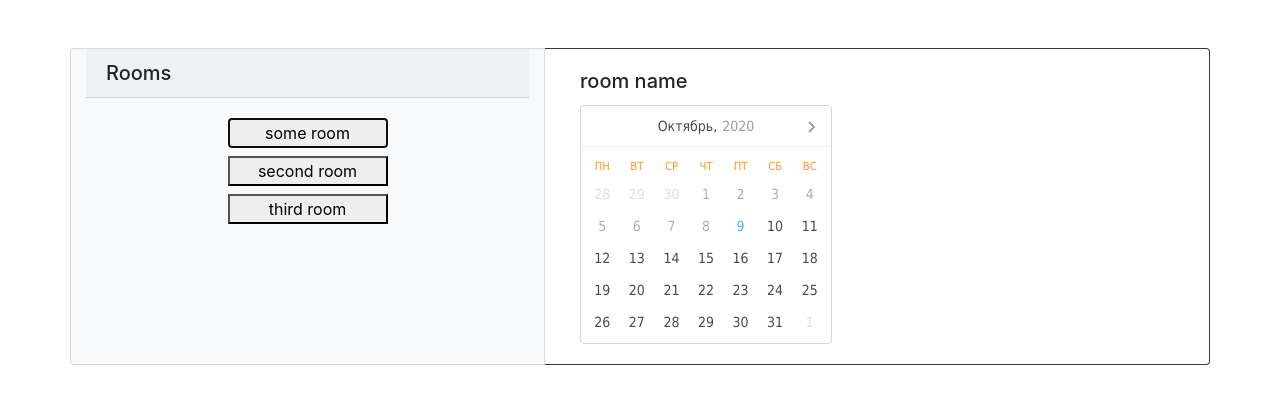
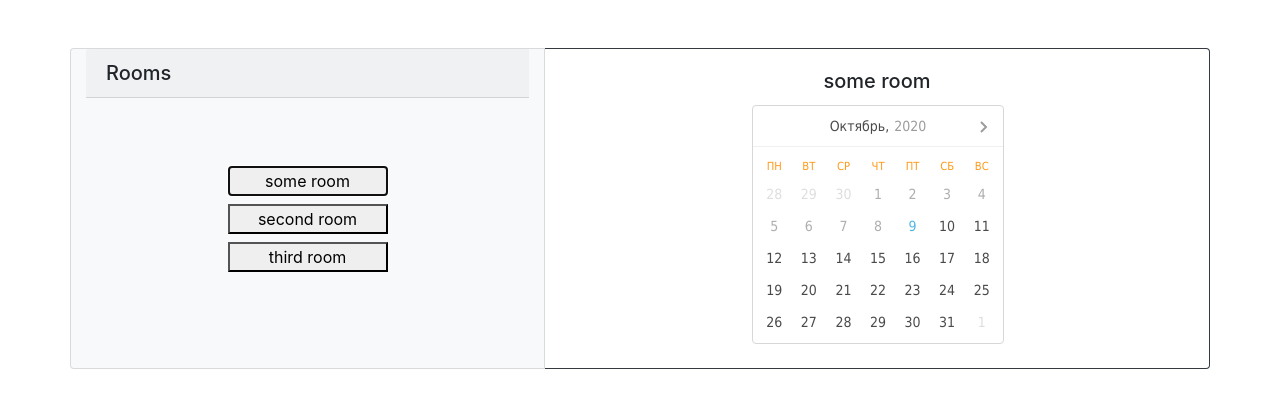
Before and after one commit to dvGorokhov/rooms, a website built with webpack: page src/rooms.html in a window 1280 px wide. Both pictures are taken after a click on the button "some room". Built offline with nearby package versions, Linux system fonts and the light colour scheme; data requests are answered from the project's data file.

Commit message:
add new fetch booking

```diff
--- a/db.json
+++ b/db.json
@@ -9,11 +9,6 @@
       "id": 2,
       "name": "Kelly",
       "role": "user"
-    },
-    {
-      "name": "dasdas",
-      "role": "user",
-      "id": 3
     }
   ],
   "room": [
@@ -30,11 +25,27 @@
       "id": 3
     }
   ],
-  "booking": {
+  "booking": [
+    {
       "id": 1,
       "userId": 1,
       "roomId": 1,
       "date": "some date",
       "time": "some time"
+    },
+    {
+      "id": 2,
+      "userId": 1,
+      "roomId": 1,
+      "date": "some date",
+      "time": "some time"
+    },
+    {
+      "id": 3,
+      "userId": 3,
+      "roomId": 3,
+      "date": "some date",
+      "time": "some time"
     }
+  ]
 }
--- a/src/rooms.html
+++ b/src/rooms.html
@@ -14,6 +14,17 @@
             margin-left: auto;
             margin-right: auto;
         }
+
+        .datepicker-here {
+            margin-left: auto;
+            margin-right: auto;
+            max-width: 250px;
+        }
+
+        #see_date {
+            text-align: center;
+            text-decoration: underline;
+        }
     </style>
     <title>rooms</title>
 </head>
@@ -23,15 +34,16 @@
         <div class="card-group row mt-5">
             <div class="card bg-light col-5">
                 <h5 class="card-header">Rooms</h5>
-                <div class="card-body" id="user_room">
+                <div class="card-body mt-5" id="user_room">
                 </div>
             </div>
             <div class="card border-dark col-7">
                 <div class="card-body">
-                    <h5 class="card-title">room name</h5>
+                    <h5 class="card-title text-center room_name">room name</h5>
                     <div class="card-text">
-                        <div class="datepicker-here"></div>
-                        <div id="see_date"> </div>
+                        <div class="datepicker-here my-1"></div>
+                        <div id="see_date">
+                        </div>
                     </div>
                 </div>
             </div>
--- a/src/rooms.js
+++ b/src/rooms.js
@@ -1,14 +1,18 @@
 const URL_rooms_name_db = 'http://localhost:3000/room'
+const URL_booking_room = 'http://localhost:3000/booking'
+let booking = []
+let rooms = []
+let roomID = null
 
 $().ready(() => {
+    hideCalendar()
     let pick_date = $('.datepicker-here')
     getRooms_db()
     pick_date.datepicker({
         minDate: new Date()
     })
     pick_date.on('click', function () {
-        $('#see_date').text(pick_date.val())
-        console.log(pick_date.val());
+        $('#see_date').text('')
         show_time()
     })
 });
@@ -17,13 +21,23 @@ function getRooms_db() {
     fetch(URL_rooms_name_db).then(response => {
         return response.json()
     }).then(data => {
-        data.forEach((elem, index) => {
-            let allRooms = $('<button class="card-text btn-block">')
-            allRooms.attr('index', index)
+        console.log(data);
+        rooms = data
+        rooms.forEach((elem, index) => {
+            let allRooms = $('<button class="card-text btn-block btn_room">')
+            allRooms.attr('roomID', elem.id)
             $('#user_room').append(allRooms)
-            allRooms.text(data[index].roomName)
+            allRooms.text(rooms[index].roomName)
+            console.log(elem.roomName);
         });
+        $('.btn_room').on('click', function () {
+            show_calendar(this.getAttribute('roomID'), this.textContent)
+        })
     })
+}
+
+function hideCalendar() {
+    $('.datepicker-here').addClass('d-none')
 }
 
 function show_time() {
@@ -61,12 +75,24 @@ function show_time() {
             pref_m = '0'
         }
         let item_time = $('<div>')
+        item_time.addClass('mt-3')
         item_time.text(pref + h + ':' + pref_m + m)
         let item_booking = $('<button>')
-        item_booking.addClass('ml-5 mb-1')
+        item_booking.addClass('booking btn btn-primary btn-sm ml-5 mb-1')
         item_booking.text('booking')
         $('#see_date').append(item_time)
         $(item_time).append(item_booking)
-        console.log(d.toLocaleDateString());
     }
 }
+
+function show_calendar(id, text) {
+    $('.room_name').text(text)
+    roomID = id
+    $('.datepicker-here').removeClass('d-none')
+    fetch(URL_booking_room + '?roomId=' + roomID).then(response => {
+        return response.json()
+    }).then(data => {
+        booking = data
+        console.log(booking);
+    })
+}
```
Lines whose indentation alone changed are shown as unchanged.
